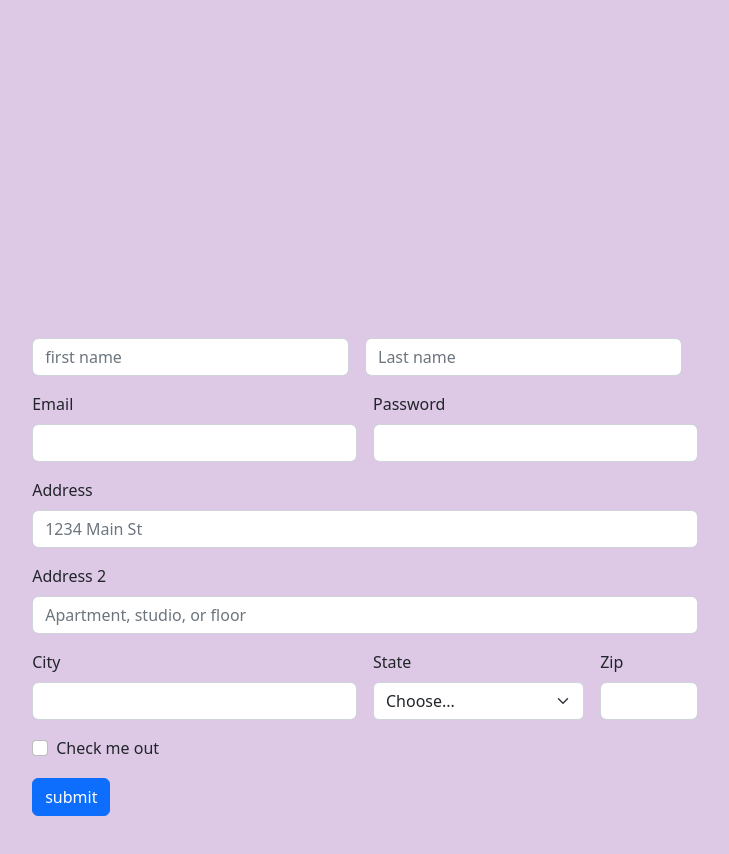
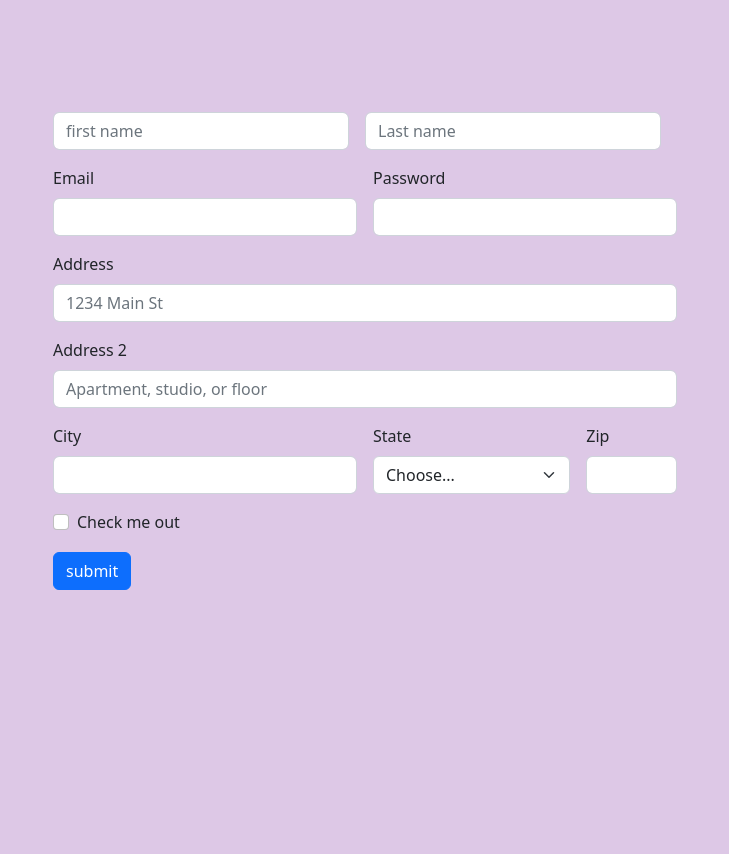
Before and after one commit to Sumitverma61/form, a plain HTML site: page index.html in a window 1280 px wide. Shown: the whole page, without its empty margins (275-1004 px from the left). After the commit the page ends 800 px from the top, so only its background shows below. Drawn offline with nearby package versions, Linux system fonts and the light colour scheme.

Commit message:
Update index.html

```diff
--- a/index.html
+++ b/index.html
@@ -14,6 +14,13 @@
        body {
                background-color: rgb(221, 200, 230);margin-top: 15px;padding: 24%;
           }
+            form.row.g-3 {
+    position: fixed;
+    margin: 0!important;
+    top: 10%;
+    left: 25%;
+    right: 25%;
+}
     </style>
      </head>
     <body>
```
